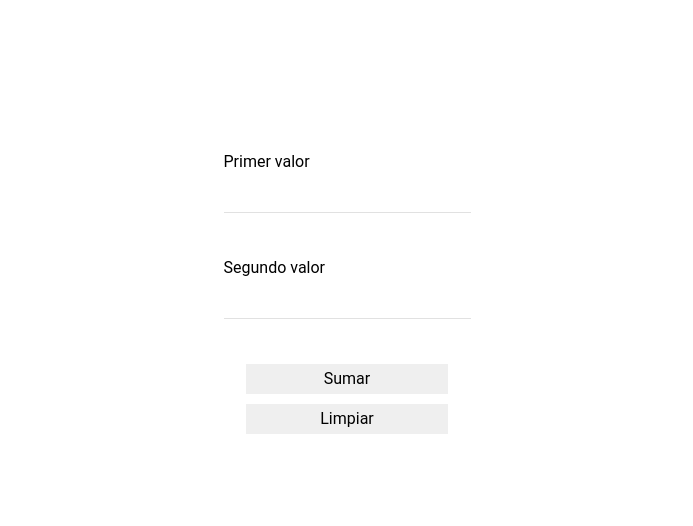
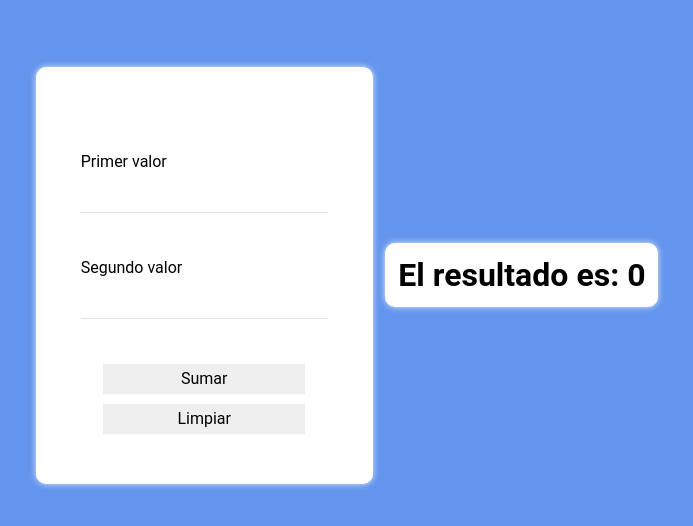
Before and after one commit to matiasaravia52/tp-ing-soft, a website built with webpack: page public/index.html in a window 1280 px wide. Shown: the whole page, without its empty margins (293-986 px from the left). Built offline with nearby package versions, Linux system fonts and the light colour scheme.

Commit message:
se agregan mas estilos

```diff
--- a/public/index.html
+++ b/public/index.html
@@ -26,7 +26,9 @@
         <button type="submit" class="btn btn-primary">Sumar</button>
         <button type="button" class="btn btn-primary" onclick="limpiar()">Limpiar</button>
     </form>
-    <div id="result"></div>
+    <div class="box-result" id="result">
+        <h1> El resultado es: 0 </h1>
+    </div>
 </body>
 
 </html>
--- a/src/styles/main.css
+++ b/src/styles/main.css
@@ -9,6 +9,7 @@
   box-sizing: border-box;
 }
 body {
+  background: cornflowerblue;
   font-family: "roboto";
   height: 550px;
   display: flex;
@@ -21,6 +22,16 @@ form {
   box-shadow: 0 0 6px 0 rgba(255, 255, 255, 0.8);
   border-radius: 10px;
 }
+
+.box-result {
+  background: #fff;
+  padding: 40px 0;
+  box-shadow: 0 0 6px 0 rgba(255, 255, 255, 0.8);
+  border-radius: 10px;
+  margin-left: 1%;
+  padding: 1%;
+}
+
 .form {
   width: 100%;
   margin: auto;
```
